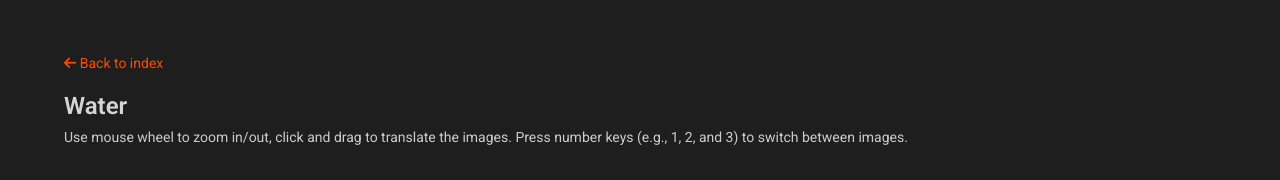
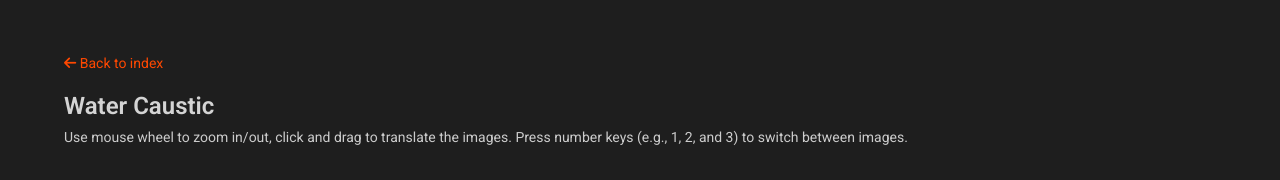
Before and after one commit to CGLab-GIST/consistent-recon-viewer, a plain HTML site: page equaltime_dc/water/index.html in a window 1280 px wide. Shown: the top 180 px of the page. Drawn offline with Linux system fonts and the light colour scheme.

Commit message:
Water -> Water Caustic

```diff
--- a/equaltime_dc/water/index.html
+++ b/equaltime_dc/water/index.html
@@ -6,7 +6,7 @@
     <meta charset="utf-8">
     <meta content="width=device-width, initial-scale=1.0" name="viewport">
     <meta content="Rendering Results" name="description">
-    <title>Water</title>
+    <title>Water Caustic</title>
     <link href="https://fonts.googleapis.com/css?family=Roboto:400,600" rel="stylesheet" type="text/css">
     <link href="../../utils/report.css" rel="stylesheet">
     <script src="https://kit.fontawesome.com/b3ad2626f1.js"></script>
@@ -45,7 +45,7 @@
     <div class="content scene-content" id="content">
         <div class="image-box" id="image-box">
             <p><a href="../../index.html"><i class="fas fa-arrow-left"></i> Back to index</a></p>
-            <h1 class="title">Water</h1>
+            <h1 class="title">Water Caustic</h1>
         </div>
     </div>
 </body>
```
Also changed, not shown: equaltime_ppm/water/index.html (+2 -2 lines).
